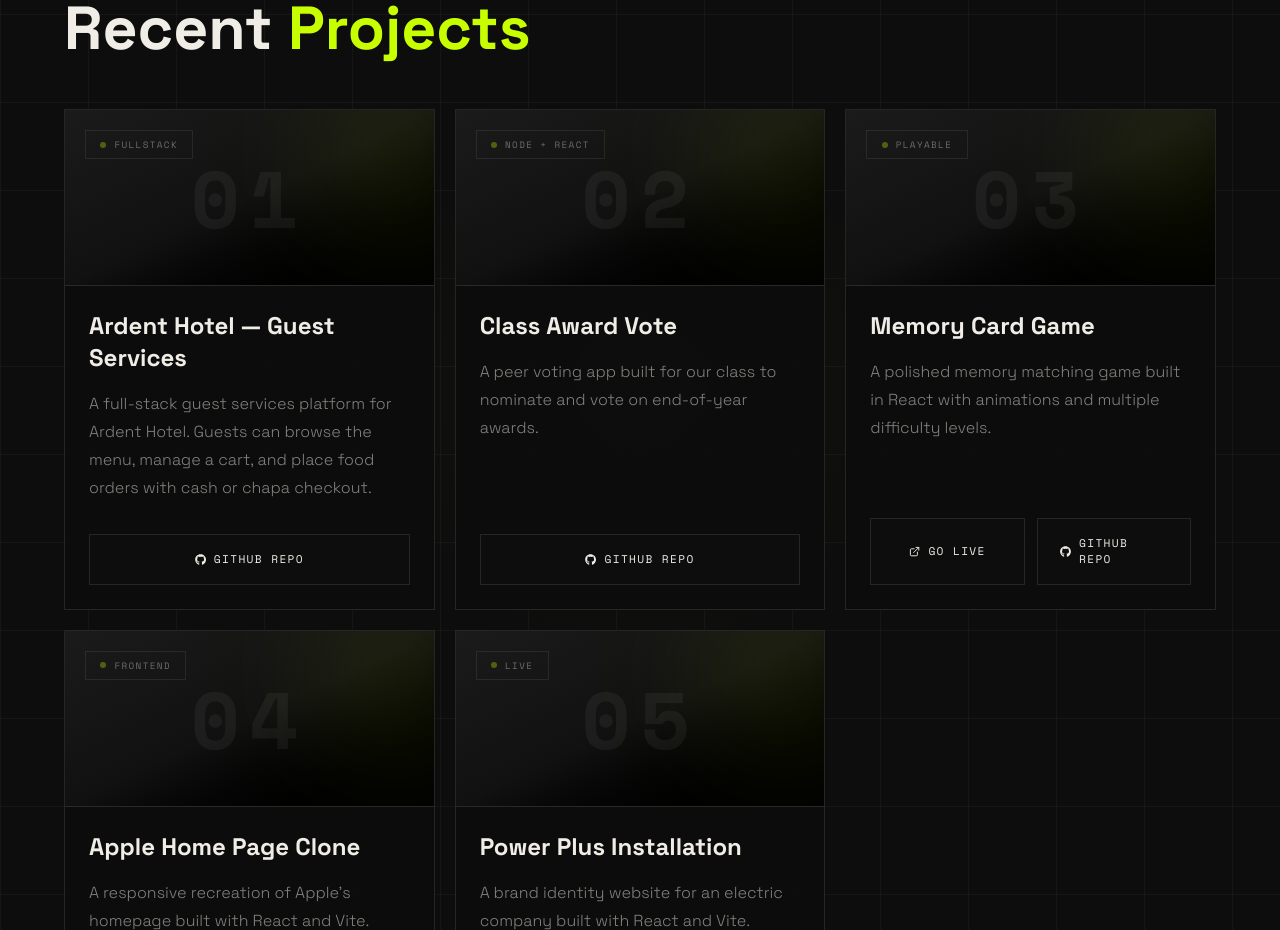
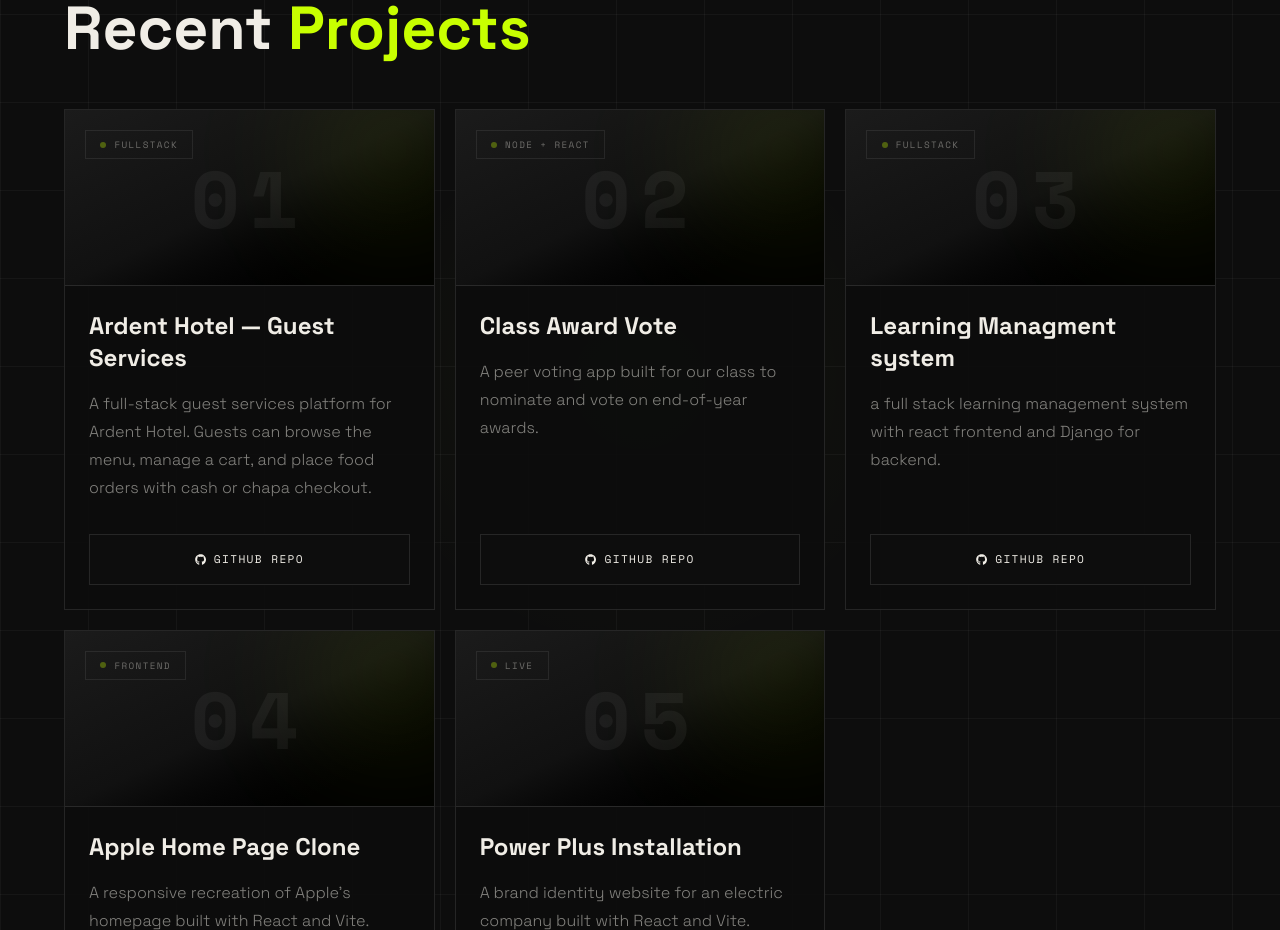
Before and after one commit to tarko5076-del/my-portfolio, a React (Vite) app: page / in a window 1280 px wide. Shown: the part 2900-3830 px from the top of the page. Built offline with nearby package versions, Linux system fonts and the light colour scheme.

Commit message:
update projects

```diff
--- a/src/components/Projects.jsx
+++ b/src/components/Projects.jsx
@@ -29,12 +29,11 @@
 
   {
     id: 3,
-    title: 'Memory Card Game',
+    title: 'Learning Managment system',
     description:
-      'A polished memory matching game built in React with animations and multiple difficulty levels.',
-    liveUrl: 'https://memory-card-game-9f38.vercel.app/',
-    repoUrl: 'https://github.com/tarko5076-del/memory-card-game',
-    status: 'Playable',
+      'a full stack learning management system with react frontend and Django for backend.',
+    repoUrl: 'https://github.com/tarko5076-del/learning-management-system',
+    status: 'Fullstack',
   },
 
   {
```
